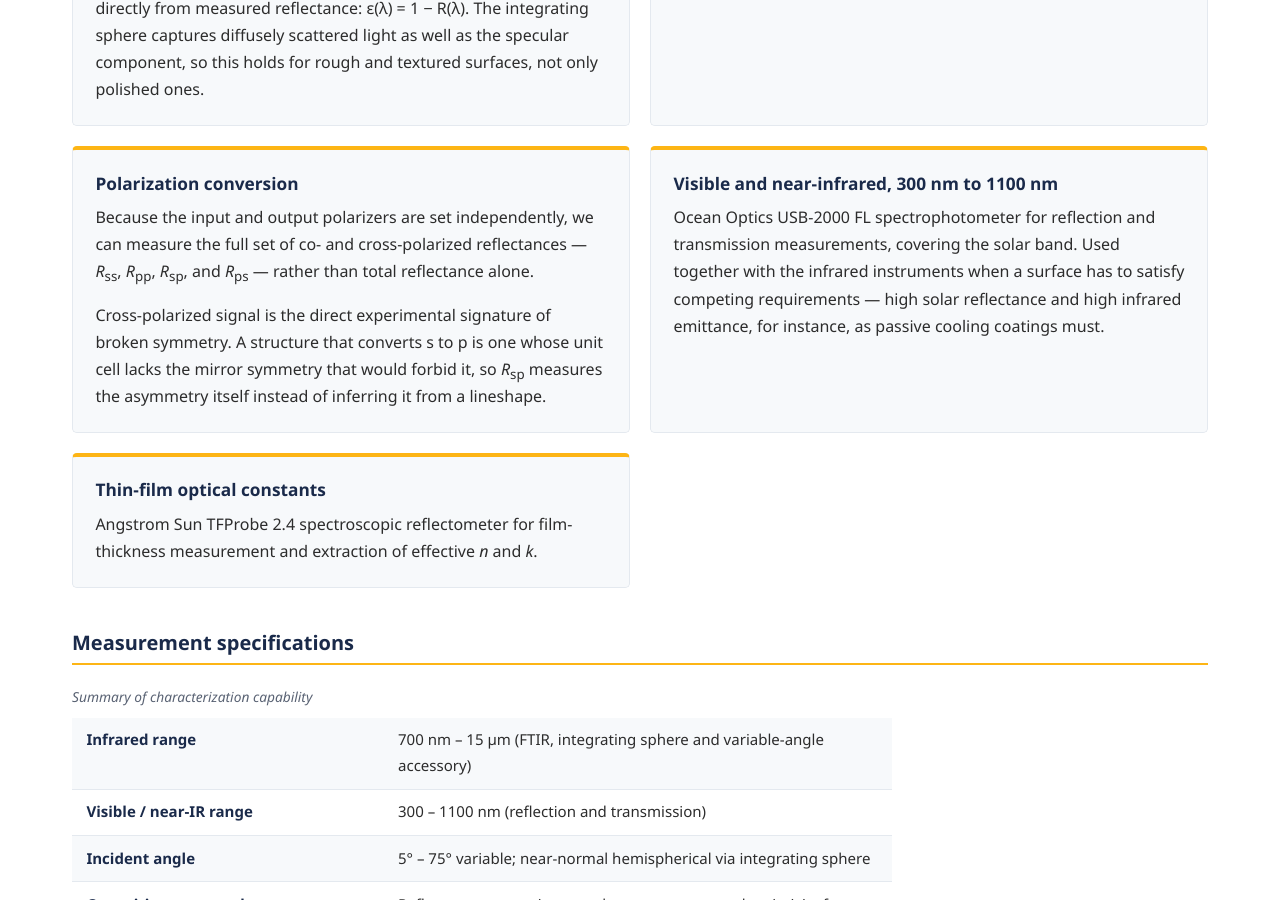
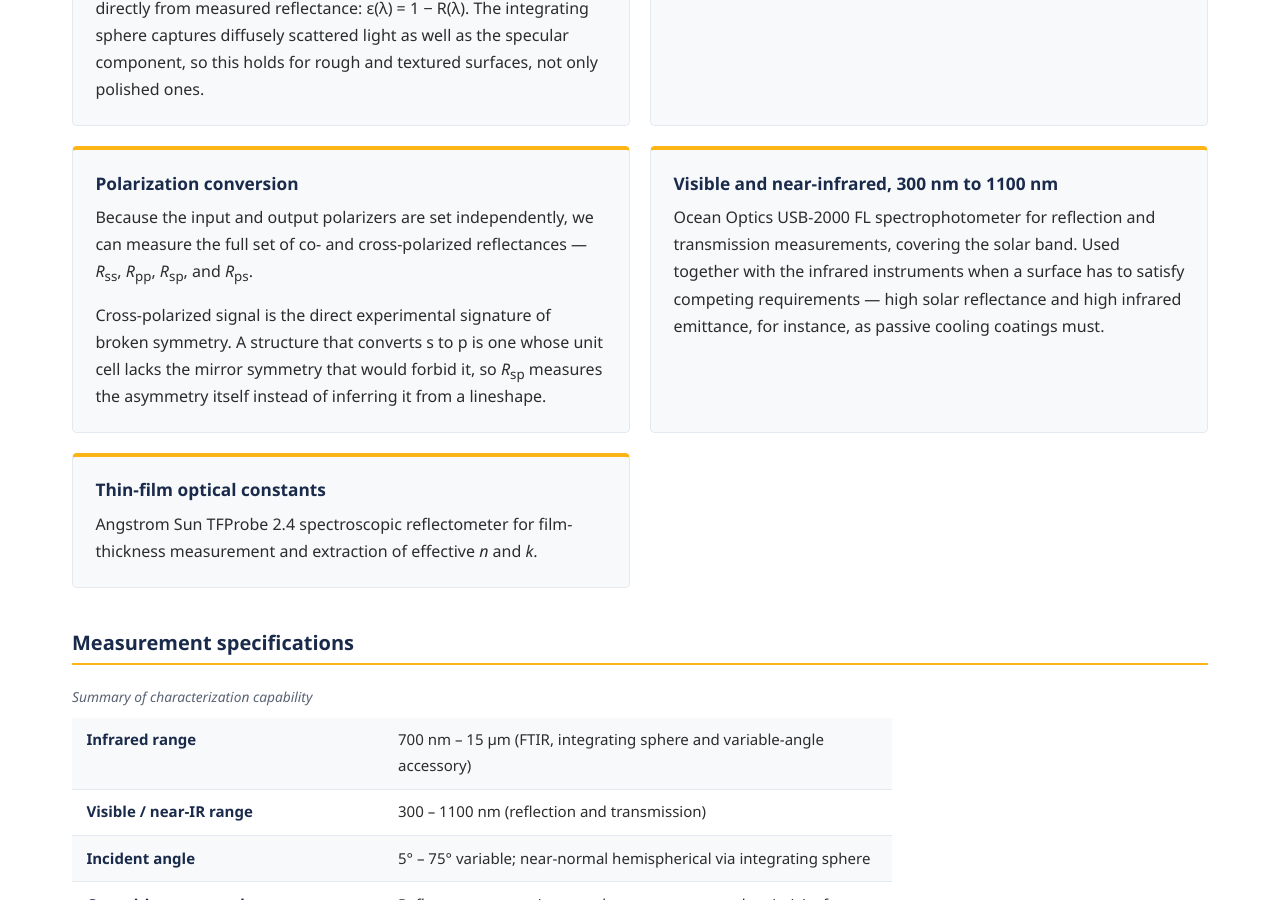
Before and after one commit to alokghanekar/Energy-Photonics-Lab, a Jekyll site: the page built from facilities.html, in a window 1280 px wide and 900 px high, scrolled down 622 px. Built offline with Jekyll 4.4.1, drawn with Linux system fonts in a browser that asks for light colours.

Commit message:
Facilities: trim Polarization conversion first paragraph
Co-Authored-By: Claude Opus 4.8 <noreply@anthropic.com>
Claude-Session: https://claude.ai/code/session_01VuNoPfxguXq3gEbfsiCHz7

```diff
--- a/facilities.html
+++ b/facilities.html
@@ -22,7 +22,7 @@ description: Instruments and computational resources in the Energy Photonics Lab
 
   <section class="project">
     <h2>Polarization conversion</h2>
-    <p>Because the input and output polarizers are set independently, we can measure the full set of co- and cross-polarized reflectances — <em>R</em><sub>ss</sub>, <em>R</em><sub>pp</sub>, <em>R</em><sub>sp</sub>, and <em>R</em><sub>ps</sub> — rather than total reflectance alone.</p>
+    <p>Because the input and output polarizers are set independently, we can measure the full set of co- and cross-polarized reflectances — <em>R</em><sub>ss</sub>, <em>R</em><sub>pp</sub>, <em>R</em><sub>sp</sub>, and <em>R</em><sub>ps</sub>.</p>
     <p>Cross-polarized signal is the direct experimental signature of broken symmetry. A structure that converts s to p is one whose unit cell lacks the mirror symmetry that would forbid it, so <em>R</em><sub>sp</sub> measures the asymmetry itself instead of inferring it from a lineshape.</section>
 
   <section class="project">
```
